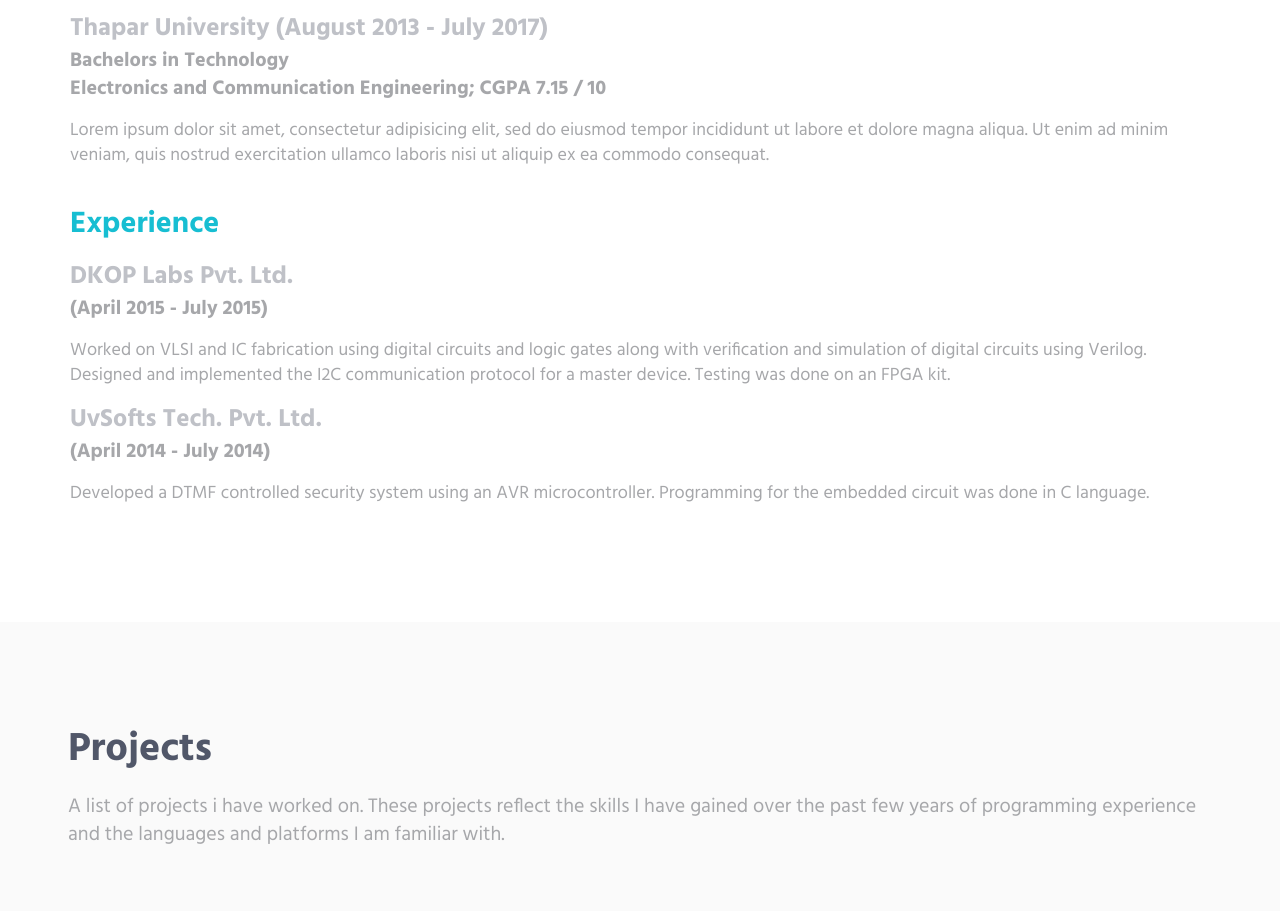
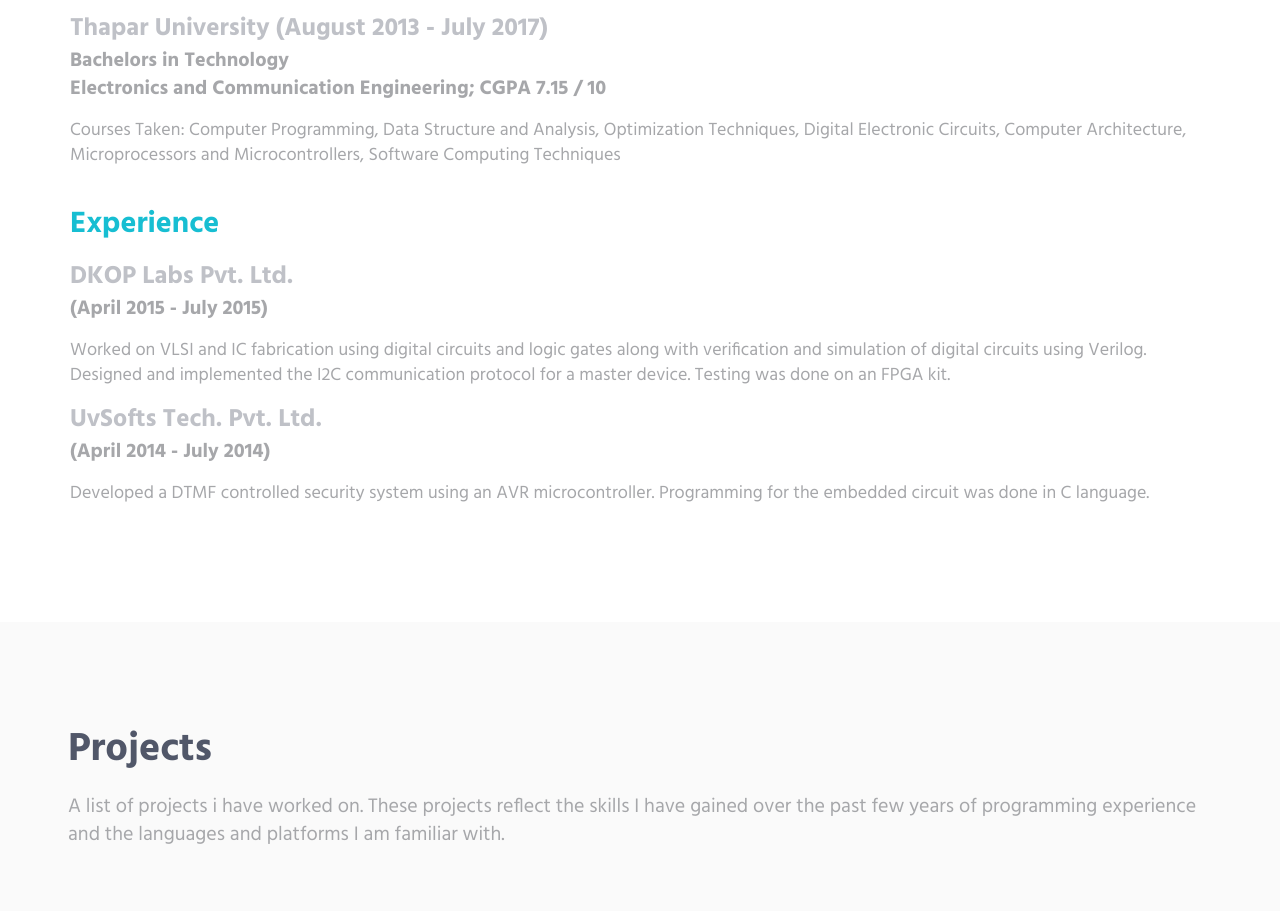
Before and after one commit to anv2amar/anv2amar.github.io, a plain HTML site: page index.html in a window 1280 px wide. Shown: the part 2656-3567 px from the top of the page. Drawn offline with nearby package versions, Linux system fonts and the light colour scheme.

Commit message:
Changes
Changes to Courses

```diff
--- a/index.html
+++ b/index.html
@@ -220,7 +220,7 @@
 									</div>
 								<p style="font-size:20px"><b><span style="font-size:25px"><b>Thapar University (August 2013 - July 2017)</b></span></br>Bachelors in Technology</br>Electronics and Communication Engineering; CGPA 7.15 / 10</b></p>
 									<div>
-									<p style="font-size:18px">Lorem ipsum dolor sit amet, consectetur adipisicing elit, sed do eiusmod tempor incididunt ut labore et dolore magna aliqua. Ut enim ad minim veniam, quis nostrud exercitation ullamco laboris nisi ut aliquip ex ea commodo consequat.</p>
+									<p style="font-size:18px">Courses Taken: Computer Programming, Data Structure and Analysis, Optimization Techniques, Digital Electronic Circuits, Computer Architecture, Microprocessors and Microcontrollers, Software Computing Techniques</p>
 									</div><br/>
 							<h2 style="color: #17bed2">Experience</h2>
 								<p style="font-size:20px"><b><span style="font-size:25px"><b> DKOP Labs Pvt. Ltd.</b></span></br>(April 2015 - July 2015)</b></p>
```
